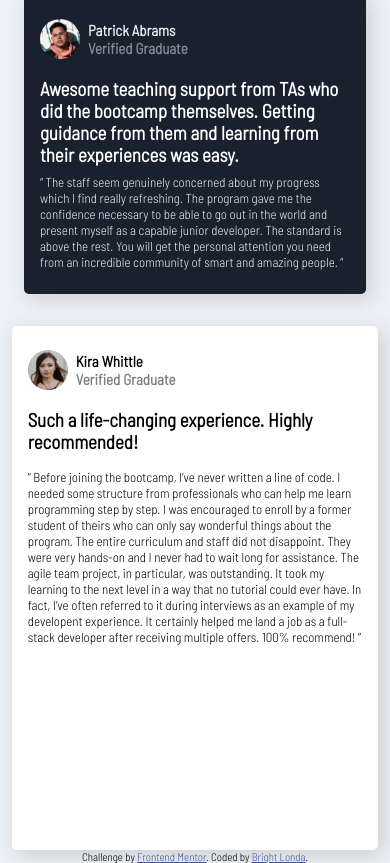
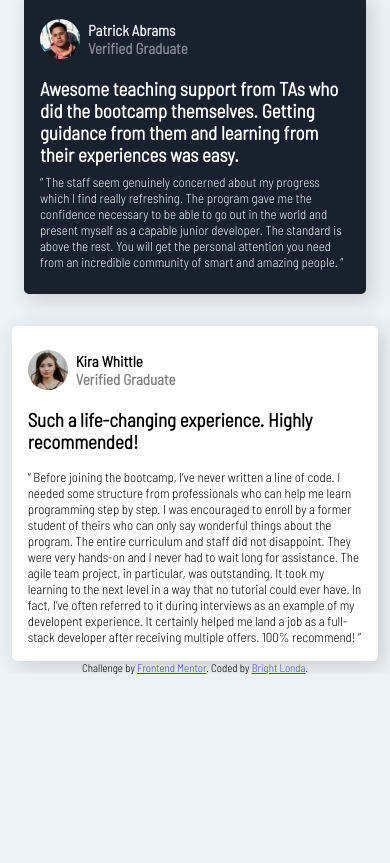
Before and after one commit to cozyCodr/fem-testimonials, a plain HTML site: page index.html in a window 390 px wide. Shown: the part 835-1698 px from the top of the page. After the commit the page ends 1509 px from the top, so only its background shows below. Drawn offline with Linux system fonts and the light colour scheme.

Commit message:
Update index.css

```diff
--- a/index.css
+++ b/index.css
@@ -234,8 +234,8 @@ h2 {
     }
 
     #kira {
-        width: 100%;
-        height: auto;
+        width: 92%;
+        min-height: auto;
         margin-left: 0;
     }
 
```
